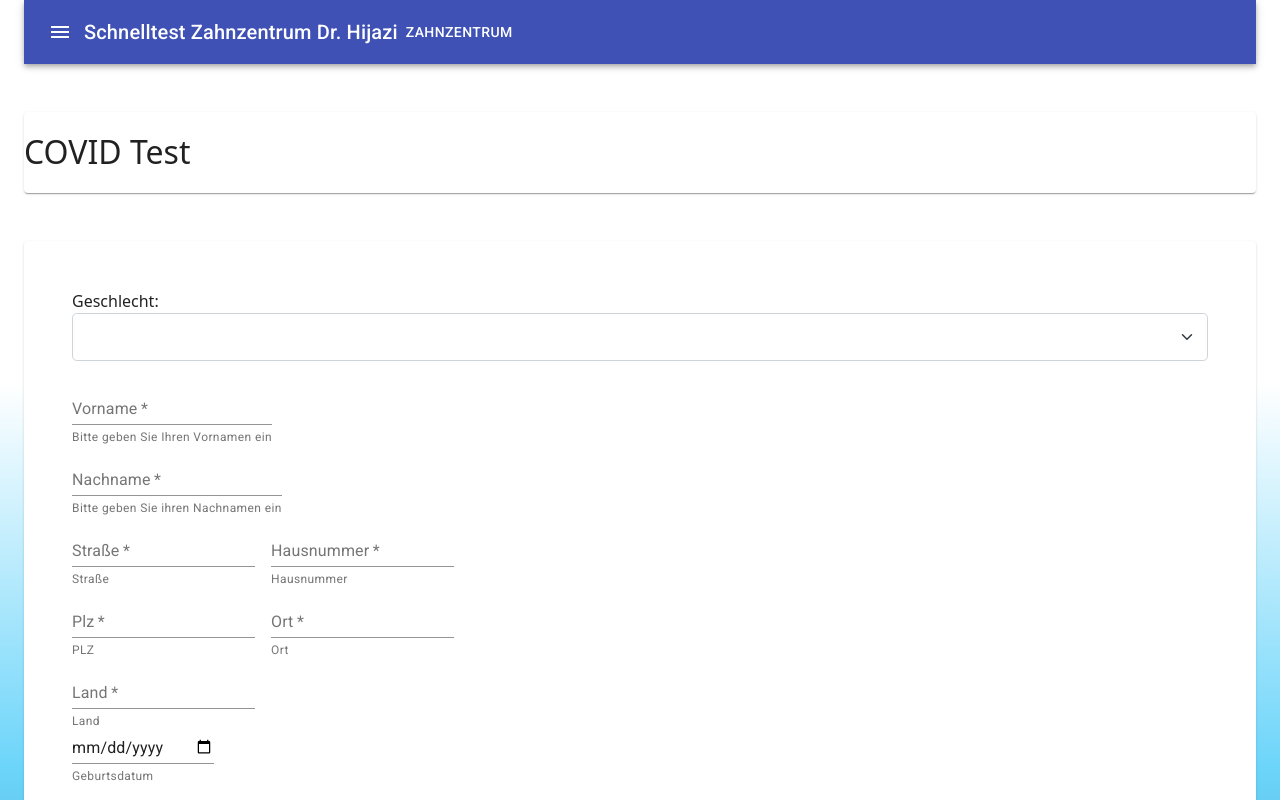
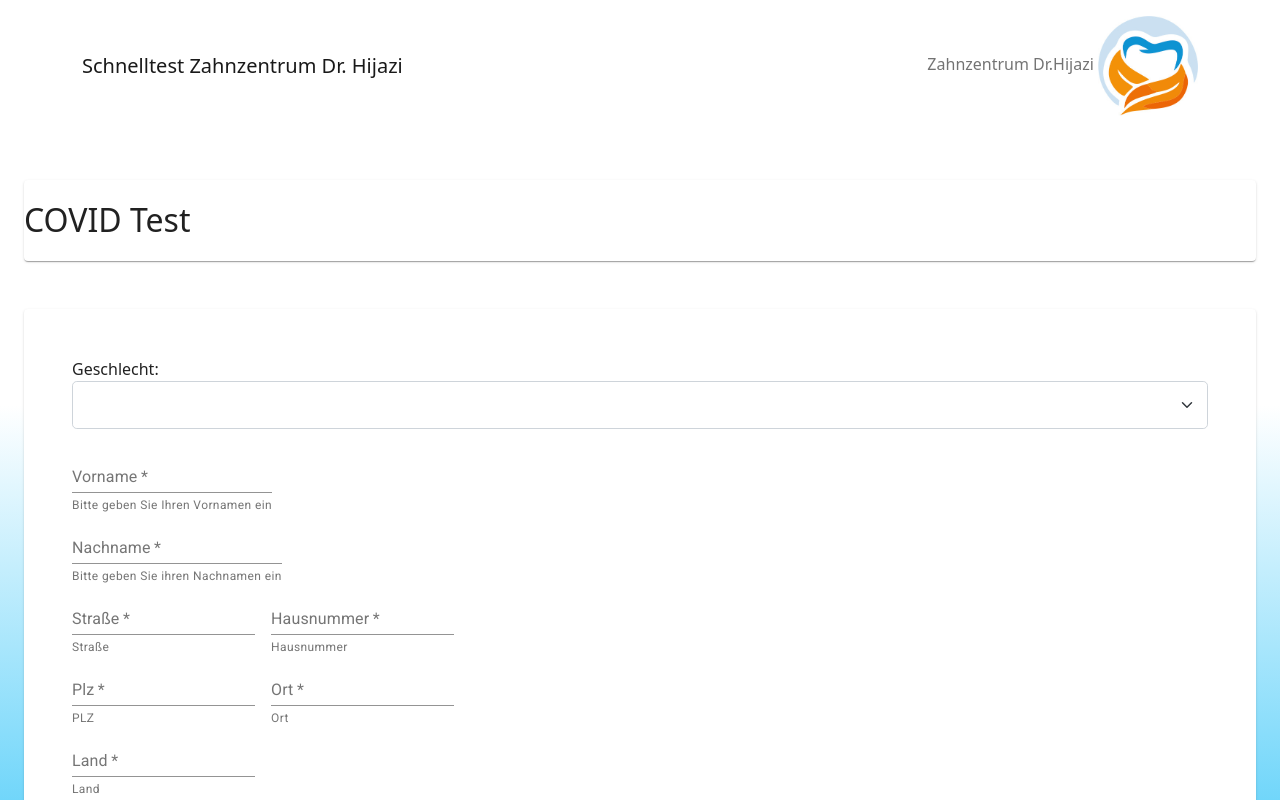
Before and after one commit to ZakMos/qr-generator, a React (Create React App) app: page / in a window 1280 px wide. Shown: the top 800 px of the page. Built offline with nearby package versions, Linux system fonts and the light colour scheme.

Commit message:
added pictures and update header

```diff
--- a/src/components/Header.jsx
+++ b/src/components/Header.jsx
@@ -1,33 +1,24 @@
-import * as React from 'react';
-import { AppBar, Box, Toolbar, Typography, IconButton, Button } from '@material-ui/core';
-import MenuIcon from '@mui/icons-material/Menu';
+import { Navbar, Container } from "react-bootstrap";
+import logo from "../img/logoS01.jpg";
+const Header = (props) => {
 
+  return (
+    <>
+    <Navbar>
+    <Container>
+        <Navbar.Brand href="#home">Schnelltest Zahnzentrum Dr. Hijazi</Navbar.Brand>
+        <Navbar.Toggle />
+        <Navbar.Collapse className="justify-content-end">
+        <Navbar.Text>
+            Zahnzentrum Dr.Hijazi <a href="https://zahnzentrumdrhijazi.de/" target="_blank" rel="noreferrer" >
+                <img src={logo} alt="DrHijaziLogo" width="100" height="100" />
+            </a>
+        </Navbar.Text>
+        </Navbar.Collapse>
+    </Container>
+    </Navbar>
+    </>
+  );
+}
 
-
-export default class Header extends React.Component {
-    render() {
-        return (
-            <>
-            <Box sx={{ flexGrow: 1 }}>
-                <AppBar position="static">
-                    <Toolbar>
-                    <IconButton
-                        size="medium"
-                        edge="start"
-                        color="inherit"
-                        aria-label="menu"
-                        sx={{ mr: 2 }}
-                    >
-                        <MenuIcon />
-                    </IconButton>
-                    <Typography variant="h6" component="div" sx={{ flexGrow: 1 }}>
-                    Schnelltest Zahnzentrum Dr. Hijazi
-                    </Typography>
-                    <Button color="inherit">Zahnzentrum</Button>
-                    </Toolbar>
-                </AppBar>
-            </Box>
-            </>
-        )
-    }
-}
+export default Header;
```
Also changed, not shown: src/img/logoS01.jpg (added), src/img/logohijazi1.jpg (added).
